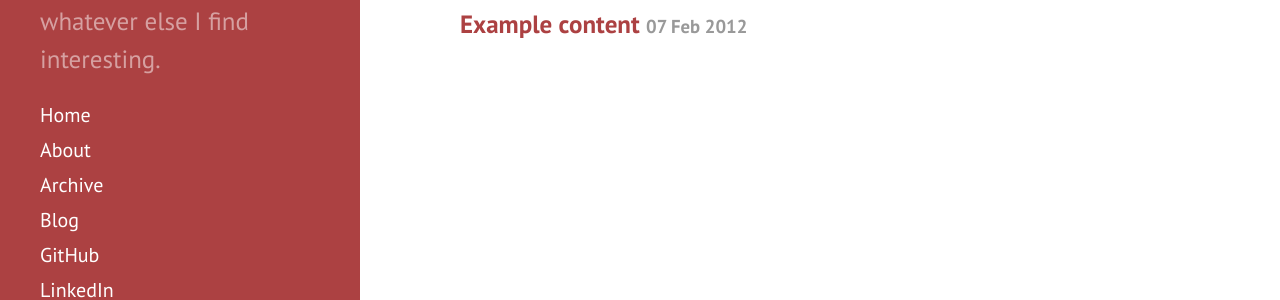
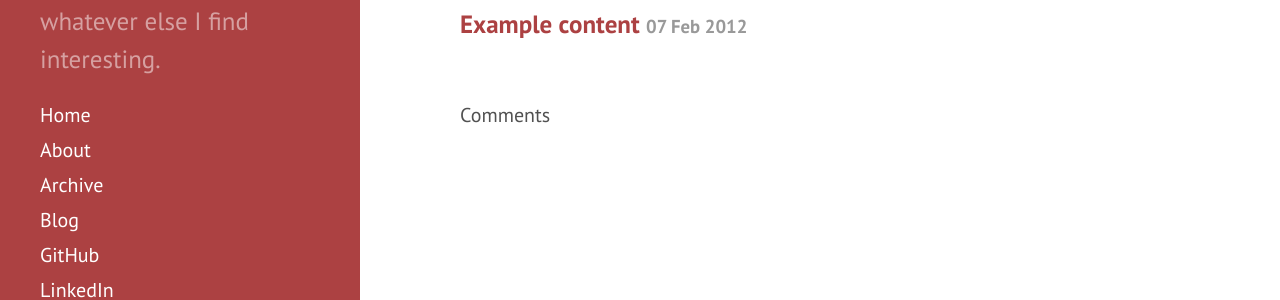
Before and after one commit to danong/danong.github.io, a Jekyll site: the page built from _posts/2015-09-30-hello-world.md, in a window 1280 px wide. Shown: the part 502-802 px from the top of the page. Built offline with Jekyll 4.4.1, drawn with Linux system fonts in a browser that asks for light colours; comment, search, counter and statistics services are not loaded.

```diff
--- a/_includes/comments.html
+++ b/_includes/comments.html
@@ -1,5 +1,5 @@
 <script src="https://apis.google.com/js/plusone.js"></script>
-
+  <p> Comments </p>
   <div class="g-comments"
       data-href="{{site.baseurl}}{{page.url}}"
       data-width="642"
```
Also changed, not shown: blog.md (+1 -1 lines).
